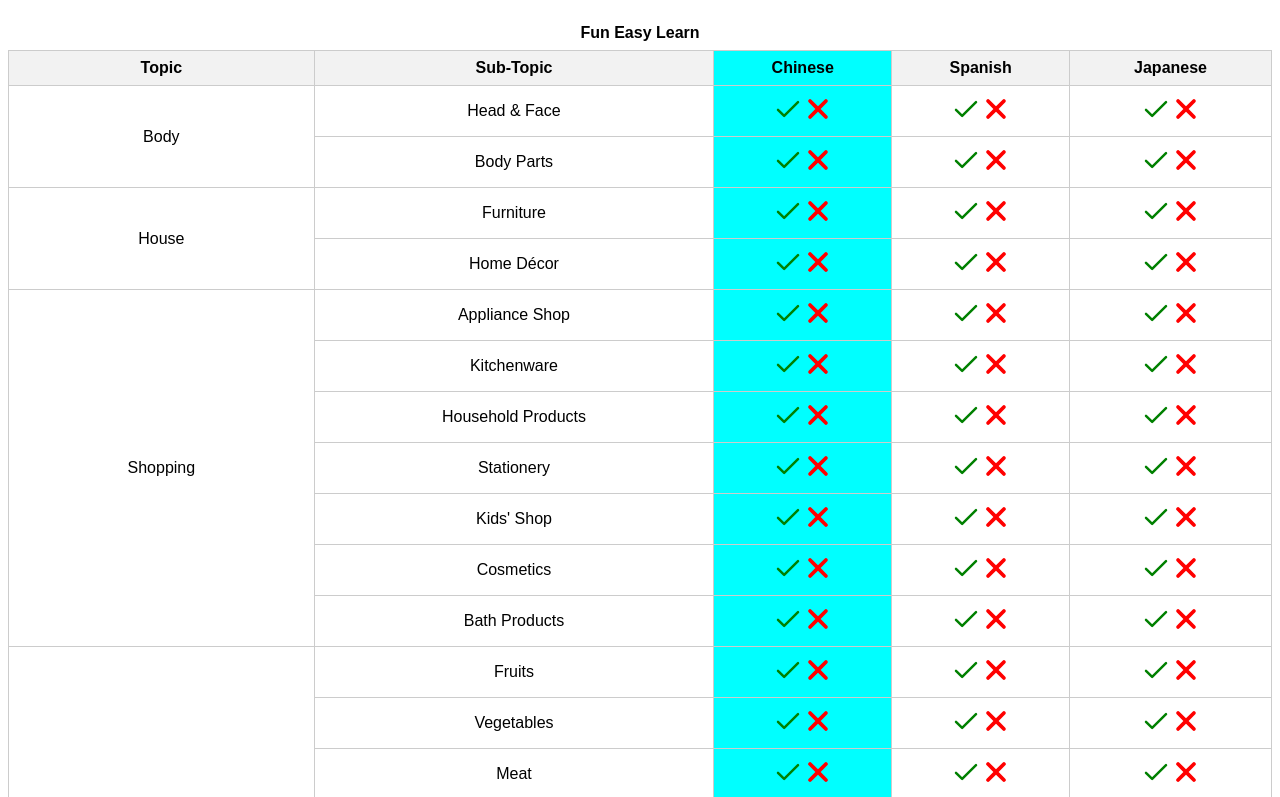
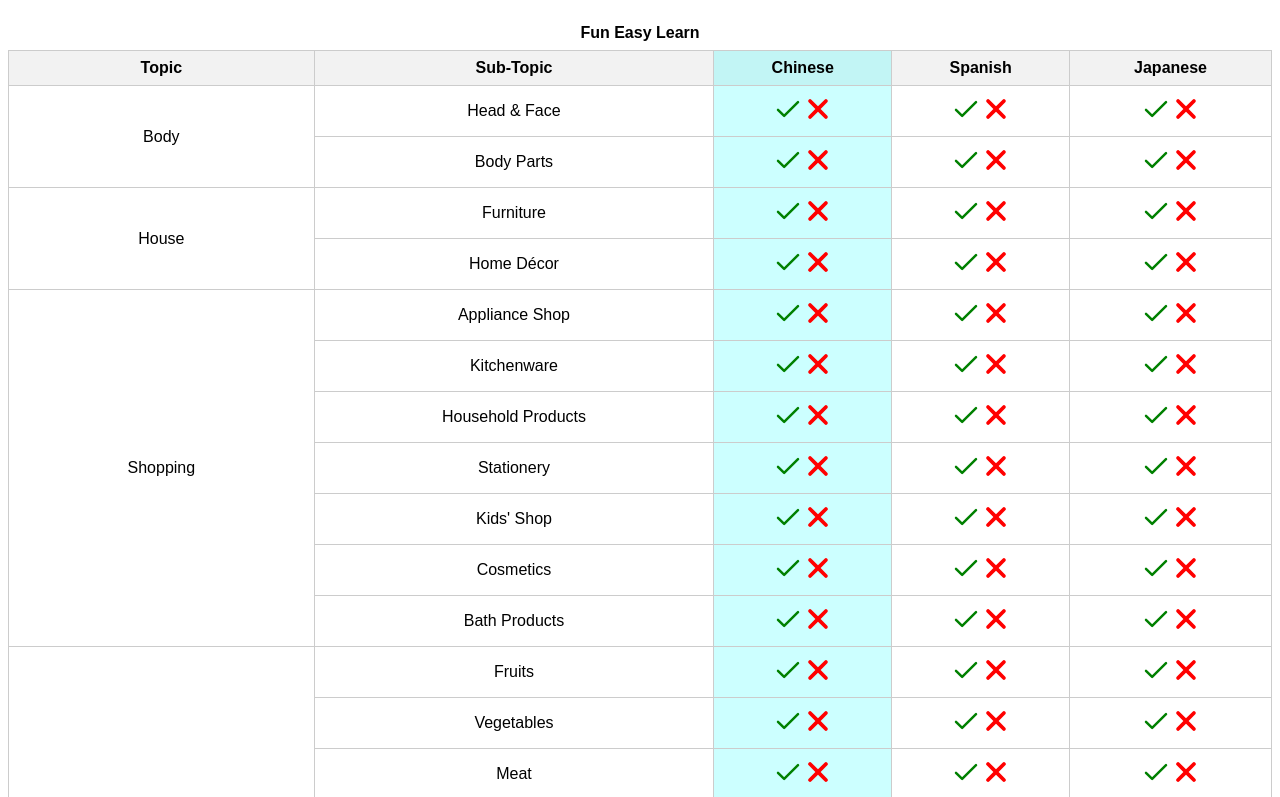
Before and after one commit to klxcoder/fun-easy-learn-random, a plain HTML site: page index.html in a window 1280 px wide. Shown: the top 797 px of the page. Drawn offline with nearby package versions, Linux system fonts and the light colour scheme.

Commit message:
alpha to active

```diff
--- a/index.html
+++ b/index.html
@@ -45,7 +45,7 @@
     }
 
     .active {
-      background-color: aqua;
+      background-color: rgba(0, 255, 255, 0.2);
     }
 
     .buttons {
```
